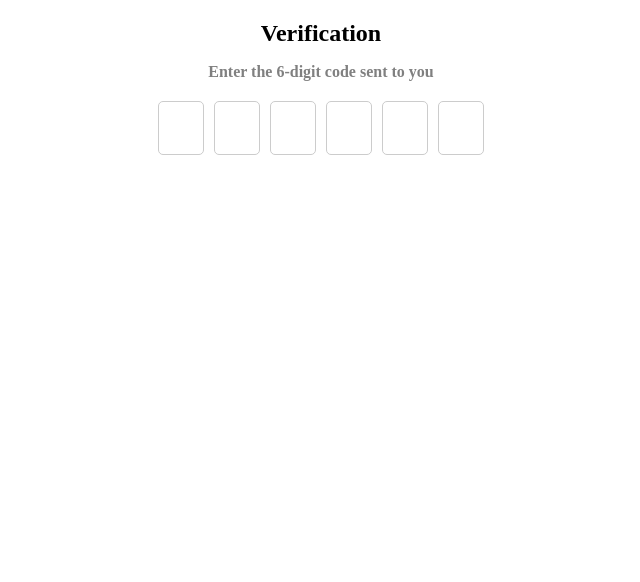
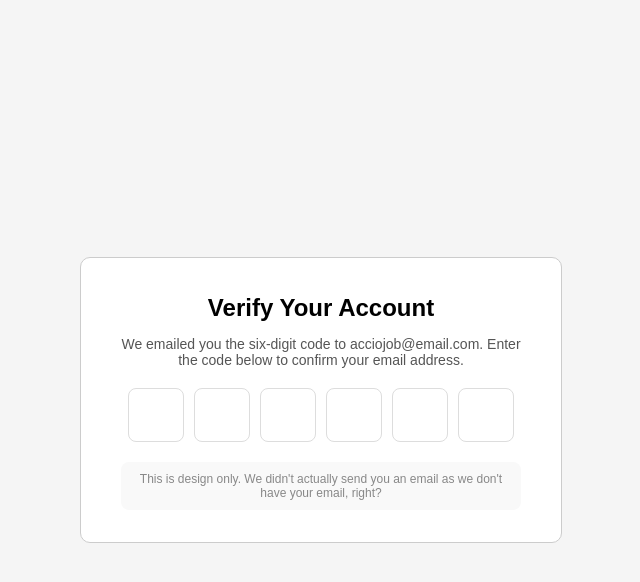
Before and after one commit to acciojob/OTP-noob-rex, a website: page main.html in a window 1280 px wide. Shown: the whole page, without its empty margins (319-959 px from the left). Drawn offline with Linux system fonts and the light colour scheme.

Commit message:
created a submission

```diff
--- a/main.html
+++ b/main.html
@@ -3,37 +3,78 @@
 <head>
   <meta charset="UTF-8">
   <meta name="viewport" content="width=device-width, initial-scale=1.0">
-  <title>Verification Code</title>
+  <title>Verify Your Account</title>
   <style>
+    body {
+      font-family: Arial, sans-serif;
+      background-color: #f5f5f5;
+      display: flex;
+      justify-content: center;
+      align-items: center;
+      min-height: 100vh;
+      margin: 0;
+    }
+
+    .container {
+      background-color: #fff;
+      border: 1px solid #ccc;
+      border-radius: 10px;
+      box-shadow: 0 4px 10px rgba(0, 0, 0, 0);
+      padding: 20px 40px;
+      width: 400px;
+      text-align: center;
+    }
+
+    #verification_heading {
+      font-size: 24px;
+      font-weight: bold;
+      margin-bottom: 10px;
+    }
+
+    #verification_subtext {
+      font-size: 14px;
+      color: #555;
+      margin-bottom: 20px;
+    }
+
     .code-container {
       display: flex;
       justify-content: center;
       gap: 10px;
+    }
+
+    .code {
+      width: 50px;
+      height: 50px;
+      font-size: 24px;
+      text-align: center;
+      border: 1px solid #ddd;
+      border-radius: 8px;
+      outline: none;
+      box-shadow: inset 0 2px 4px rgba(0, 0, 0, 0);
+    }
+
+    .code:focus {
+      border-color: #007BFF;
+      box-shadow: 0 0 5px rgba(0, 123, 255, 0.5);
+    }
+
+    .info-text {
+      font-size: 12px;
+      color: #888;
       margin-top: 20px;
-    }
-    .code {
-      width: 40px;
-      height: 50px;
-      text-align: center;
-      font-size: 20px;
-      border: 1px solid #ccc;
-      border-radius: 5px;
-    }
-    #verification_heading {
-      text-align: center;
-      font-size: 24px;
-      margin-top: 20px;
-    }
-    #verification_subtext {
-      text-align: center;
-      font-size: 16px;
-      color: gray;
+      background-color: #f9f9f9;
+      padding: 10px;
+      border-radius: 8px;
     }
   </style>
 </head>
 <body>
-  <h1 id="verification_heading">Verification</h1>
-  <h2 id="verification_subtext">Enter the 6-digit code sent to you</h2>
+  <div class="container">
+    <h1 id="verification_heading">Verify Your Account</h1>
+    <p id="verification_subtext">
+      We emailed you the six-digit code to acciojob@email.com. Enter the code below to confirm your email address.
+    </p>
     <div class="code-container" id="code-container">
       <input type="text" maxlength="1" class="code" />
       <input type="text" maxlength="1" class="code" />
@@ -41,6 +82,10 @@
       <input type="text" maxlength="1" class="code" />
       <input type="text" maxlength="1" class="code" />
       <input type="text" maxlength="1" class="code" />
+    </div>
+    <p class="info-text">
+      This is design only. We didn't actually send you an email as we don't have your email, right?
+    </p>
   </div>
 
   <script>
```
Lines whose indentation alone changed are shown as unchanged.
